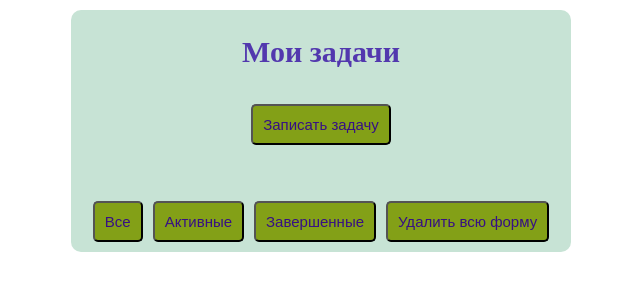
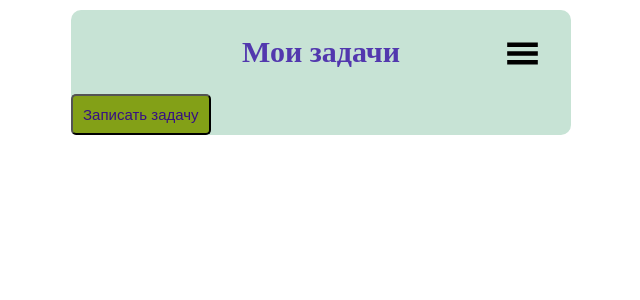
Before and after one commit to ProstoLama27/To-do-List, a React (Vite) app: page / in a window 1280 px wide. Shown: the top 300 px of the page, without its empty margins (319-959 px from the left). Built offline with nearby package versions, Linux system fonts and the light colour scheme.

Commit message:
Переделал главный экран: добавил бургер меню

```diff
--- /dev/null
+++ b/src/components/burgerMenu/BurgerMenu.jsx
@@ -0,0 +1,27 @@
+import styles from "./BurgerMenu.module.scss"
+import Button from "../button/Button";
+import { useContext } from "react";
+import { TaskContext } from "../../context/taskContext";
+
+const BurgerMenu = (props) => {
+
+    const {setFilter} = useContext(TaskContext)
+
+    if (props.status == false){
+        return null
+    }
+    else{
+        return (
+            <div className={styles.burgerMenu}>
+                <div className={styles.burgerMenu__controls}>
+                <Button text="Все" action={() =>{setFilter("all"); props.menuToggle()} }/>
+                <Button text="Активные" action={() => {setFilter("active"); props.menuToggle()} }/>
+                <Button text="Завершенные" action={() =>{setFilter("completed"); props.menuToggle()} }/>
+                <Button text="Удалить всю форму" action={()=>{props.modalToggle(2); props.menuToggle()}}/>
+                </div>
+            </div> );
+    }
+
+}
+
+export default BurgerMenu;
--- /dev/null
+++ b/src/components/burgerMenu/BurgerMenu.module.scss
@@ -0,0 +1,16 @@
+.burgerMenu{
+    position: absolute;
+    top: 100%;
+    right: 0;
+    padding: 5px;
+    background-color: white;
+    border: 1px solid #ddd;
+    border-radius: 4px;
+    z-index: 1000;
+
+    &__controls{
+        display: flex;
+        flex-direction: column;
+        gap: 10px;
+    }
+}
--- a/src/components/mainScreen/MainScreen.jsx
+++ b/src/components/mainScreen/MainScreen.jsx
@@ -4,8 +4,15 @@ import Modal from "../modal/Modal";
 import Button from "../button/Button";
 import TaskList from "../taskList/TaskList";
 import { TaskContext } from "../../context/taskContext";
+import { GiHamburgerMenu } from "react-icons/gi";
+import BurgerMenu from "../burgerMenu/BurgerMenu";
 
 const MainScreen = () => {
+    const [isOpenMenu, setIsOpenMenu] = useState(false)
+    const burgerMenuOpen = () => {
+        setIsOpenMenu(!isOpenMenu)
+    }
+
     const [isOpen, setIsOpen] = useState(false)
     const [modalContent, setModalContent] = useState()
 
@@ -13,23 +20,23 @@ const MainScreen = () => {
         setIsOpen(!isOpen)
         setModalContent(content)
     }
-    const {setFilter} = useContext(TaskContext)
     return (
         <section className={styles.mainScreen}>
+
             <div className={styles.mainScreen__header}>
-                <h1>Мои задачи</h1>
+                <h1 className={styles.mainScreen__header__title}>Мои задачи</h1>
+                <button className={styles.mainScreen__header__btn} onClick={burgerMenuOpen} >
+                    <GiHamburgerMenu />
+                </button>
+                <BurgerMenu status ={isOpenMenu} menuToggle={burgerMenuOpen} modalToggle={modalToggle}/>
             </div>
+
             <div className={styles.mainScreen__btn__block}>
                 <Button text="Записать задачу" action={()=>{modalToggle(1)}}/>
             </div>
-            <div  className={styles.mainScreen__btn__block}>
+
+            <div className={styles.mainScreen__btn__block}>
                 <TaskList/>
-            </div>
-            <div className={styles.mainScreen__btn__block}>
-                <Button text="Все" action={() => setFilter("all")} />
-                <Button text="Активные" action={() => setFilter("active")} />
-                <Button text="Завершенные"  action={() => setFilter("completed")}/>
-                <Button text="Удалить всю форму"  action={()=>{modalToggle(2)}}/>
             </div>
             <Modal isOpen={isOpen} modalToggle={modalToggle} content={modalContent}/>
         </section>
--- a/src/components/mainScreen/MainScreen.module.scss
+++ b/src/components/mainScreen/MainScreen.module.scss
@@ -27,20 +27,61 @@
 
     &__header{
         display: flex;
+        position: relative;
         justify-content: center;
         font-size: 20px;
         color: #5238AE;
 
-        &___btn{
+        &__title{
+            flex: 1;
+            text-align: center;
+        }
+
+        &__btn{
+            position: absolute;
+            top: 25px;
+            right: 25px;
             border: none;
             background-color: transparent;
+            cursor: pointer;
+
+            svg {
+                width: 35px;
+                height: 35px;
+
+            }
+
+            &:hover {
+                svg {
+                    color: #007bff; /* Синий цвет при наведении */
+                }
+            }
         }
     }
+}
 
-    &__btn__block{
-        display: flex;
-        justify-content: center;
-        padding: 10px;
-        gap: 10px;
-    }
-}
+// .mainScreen{
+//     width: 500px;
+//     border-radius: 10px;
+//     margin-top: 10px;
+//     background-color: #C7E3D5;
+
+//     &__header{
+//         display: flex;
+//         justify-content: center;
+//         font-size: 20px;
+//         color: #5238AE;
+
+//         &___btn{
+//             border: none;
+//             background-color: transparent;
+//         }
+//     }
+
+//     &__btn__block{
+//         display: flex;
+//         justify-content: center;
+//         padding: 10px;
+//         gap: 10px;
+//     }
+// }
--- a/src/components/taskList/TaskList.jsx
+++ b/src/components/taskList/TaskList.jsx
@@ -6,7 +6,7 @@ import styles from "./TaskList.module.scss"
 const TaskList = () => {
     const { deleteTask, toggleTask, getFilteredTasks} = useContext(TaskContext)
     const taskList = getFilteredTasks()
-    console.log(taskList);
+
     return (
         <div>
             <ul>
```
